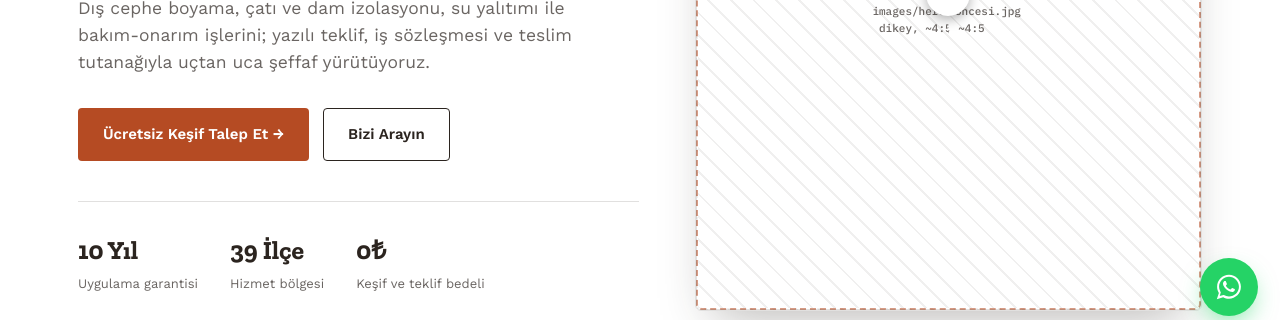
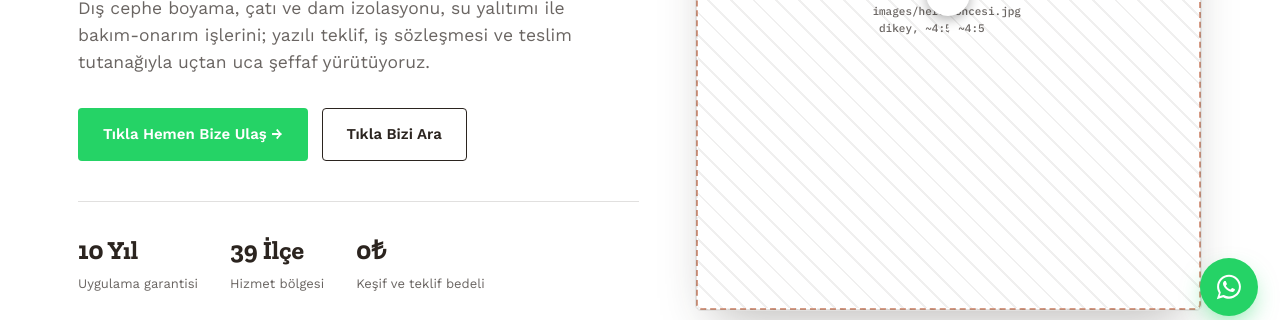
Before and after one commit to coskungulerlokalusta/guvenboyatadilat, a plain HTML site: page index.html in a window 1280 px wide. Shown: the part 462-782 px from the top of the page. Drawn offline with nearby package versions, Linux system fonts and the light colour scheme; no server answers.

Commit message:
Add files via upload

```diff
--- a/index.html
+++ b/index.html
@@ -161,6 +161,8 @@
   }
   .btn-primary{background:var(--clay); color:var(--cream-card);}
   .btn-primary:hover{background:var(--clay-dark); transform:translateY(-1px);}
+  .btn-whatsapp{background:#25D366;}
+  .btn-whatsapp:hover{background:#1EBE5A; transform:translateY(-1px);}
   .btn-ghost{border-color:var(--charcoal); color:var(--charcoal);}
   .btn-ghost:hover{background:var(--charcoal); color:var(--plaster);}
 
@@ -389,8 +391,8 @@
         <h1>Binanız yıprandı,<br>biz <em>ikinci baharını</em><br>yaşatıyoruz.</h1>
         <p class="lead">Dış cephe boyama, çatı ve dam izolasyonu, su yalıtımı ile bakım-onarım işlerini; yazılı teklif, iş sözleşmesi ve teslim tutanağıyla uçtan uca şeffaf yürütüyoruz.</p>
         <div class="hero-cta">
-          <a href="#iletisim" class="btn btn-primary">Ücretsiz Keşif Talep Et →</a>
-          <a href="tel:+905326424738" class="btn btn-ghost">Bizi Arayın</a>
+          <a href="https://wa.me/905326424738?text=Merhaba%2C%20binam%20i%C3%A7in%20%C3%BCcretsiz%20ke%C5%9Fif%20talep%20etmek%20istiyorum." target="_blank" rel="noopener" class="btn btn-primary btn-whatsapp">Tıkla Hemen Bize Ulaş →</a>
+          <a href="tel:+905326424738" class="btn btn-ghost">Tıkla Bizi Ara</a>
         </div>
         <div class="hero-stats">
           <div class="hero-stat"><b>10 Yıl</b><span>Uygulama garantisi</span></div>
```
